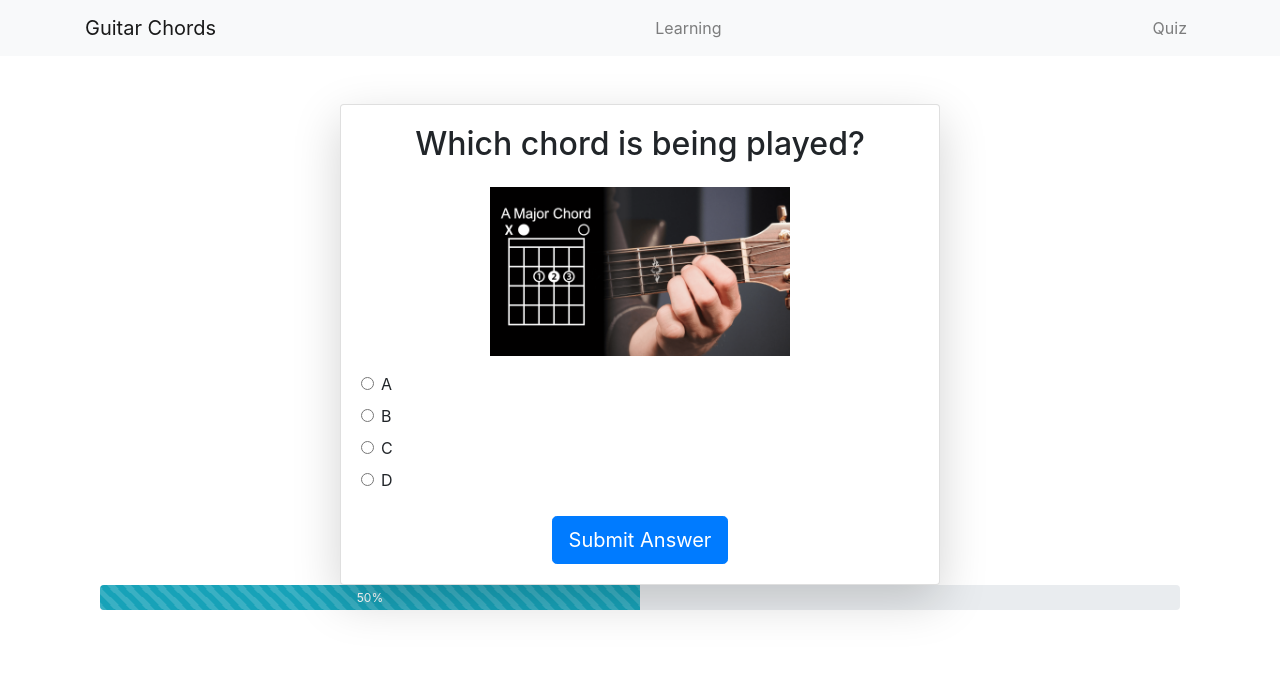
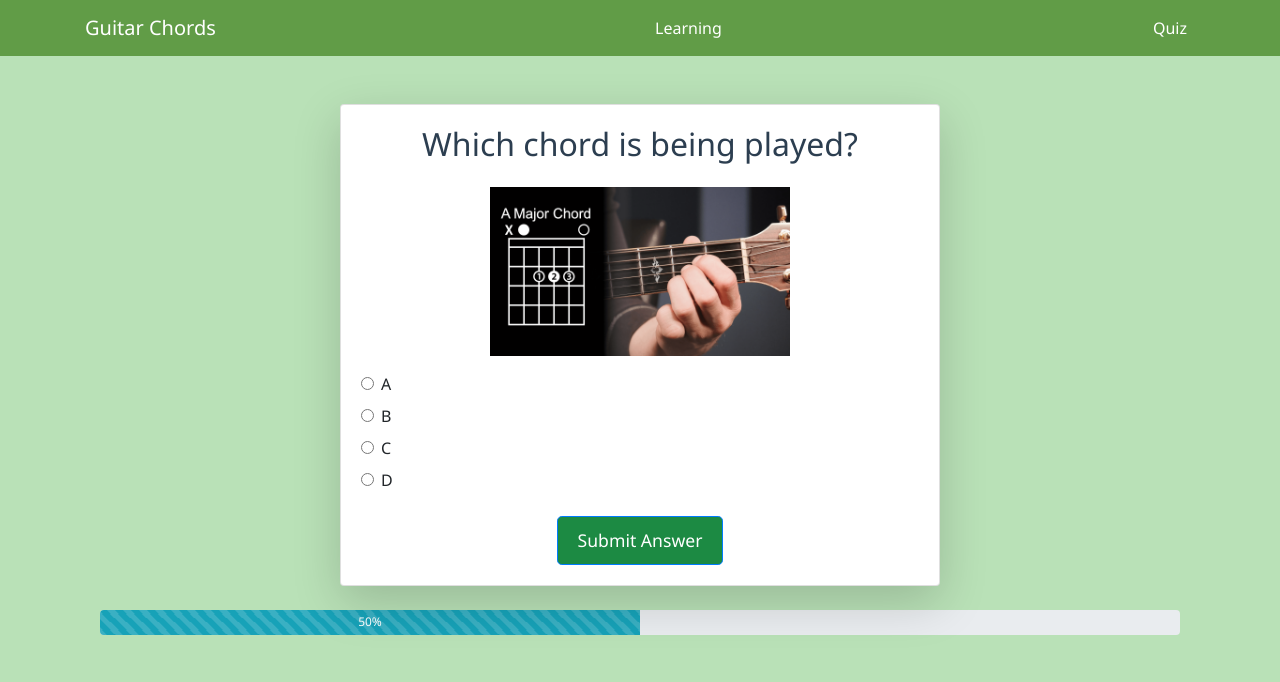
Before and after one commit to evageoo/GuitarChords, a Flask app: page /quiz/1 in a window 1280 px wide. Shown: the top 682 px of the page. Run offline with Flask 3, Linux system fonts and the light colour scheme; some libraries are stand-ins or nearby versions.

Commit message:
Coloring

```diff
--- a/static/css/style.css
+++ b/static/main.css
@@ -10,6 +10,7 @@ audio, img{
 
  body {
     font-family: 'Segoe UI', Tahoma, Geneva, Verdana, sans-serif;
+    background-color: #b9e1b7;
   }
   .title-font {
     font-family: cursive;
@@ -22,4 +23,15 @@ audio, img{
   button, .btn {
     font-size: 1.1rem;
     padding: 10px 20px;
+    background-color: #1c8a43;
   }
+
+  .custom-navbar {
+    background-color: rgb(97, 156, 71) !important;
+
+  }
+
+  .custom-navbar .navbar-brand,
+  .custom-navbar .nav-link {
+    color: white !important;
+  }
--- a/templates/homepage.html
+++ b/templates/homepage.html
@@ -45,7 +45,7 @@
       Start Learning!
     </a>
     <h2 class="mt-5 fw-bold">
-      Learn the Chords of <span style="color: #28a745">E, A, D, G, and C</span>
+      Learn the Chords of <span style="color: #1f8035">E, A, D, G, and C</span>
     </h2>
     <div class="row justify-content-center mt-4">
       <div class="col-6 col-md-2 text-center mb-4">
--- a/templates/layout.html
+++ b/templates/layout.html
@@ -11,19 +11,17 @@
   <script src="https://code.jquery.com/ui/1.12.0/jquery-ui.min.js"></script>
   <link rel="stylesheet" href="http://code.jquery.com/ui/1.12.1/themes/base/jquery-ui.css">
 
-  <!-- Bootstrap CSS -->
-  <link rel="stylesheet" href="https://stackpath.bootstrapcdn.com/bootstrap/4.2.1/css/bootstrap.min.css">
+<!-- Bootstrap CSS -->
+    <link rel="stylesheet" href="https://stackpath.bootstrapcdn.com/bootstrap/4.2.1/css/bootstrap.min.css">
 
-
-  <link rel="stylesheet" href="{{url_for('static', filename='main.css')}}">
+    <link rel="stylesheet" href="{{url_for('static', filename='main.css')}}">
 
     <title>guitar</title>
   </head>
   <body>
 
 
-
-<nav class="navbar navbar-expand-lg navbar-light bg-light">
+<nav class="navbar navbar-expand-lg custom-navbar">
   <div class="container">
     <a class="navbar-brand" href="/">Guitar Chords</a>
     <div class="navbar-nav">
@@ -40,4 +38,6 @@
     </div>
 
   </body>
+
+
 </html>
--- a/templates/quiz.html
+++ b/templates/quiz.html
@@ -160,7 +160,8 @@
     </div>
   </div>
   <!-- progress bar -->
-  <div class="progress mb-4" style="height: 25px;">
+  <div class="mt-4">
+    <div class="progress" style="height: 25px;">
       <div
         class="progress-bar progress-bar-striped progress-bar-animated bg-info"
         role="progressbar"
@@ -173,4 +174,5 @@
       </div>
     </div>
   </div>
+</div>
 {% endblock %}
```
Also changed, not shown: templates/learn.html (+8 -4 lines). Lines whose indentation alone changed are shown as unchanged.
